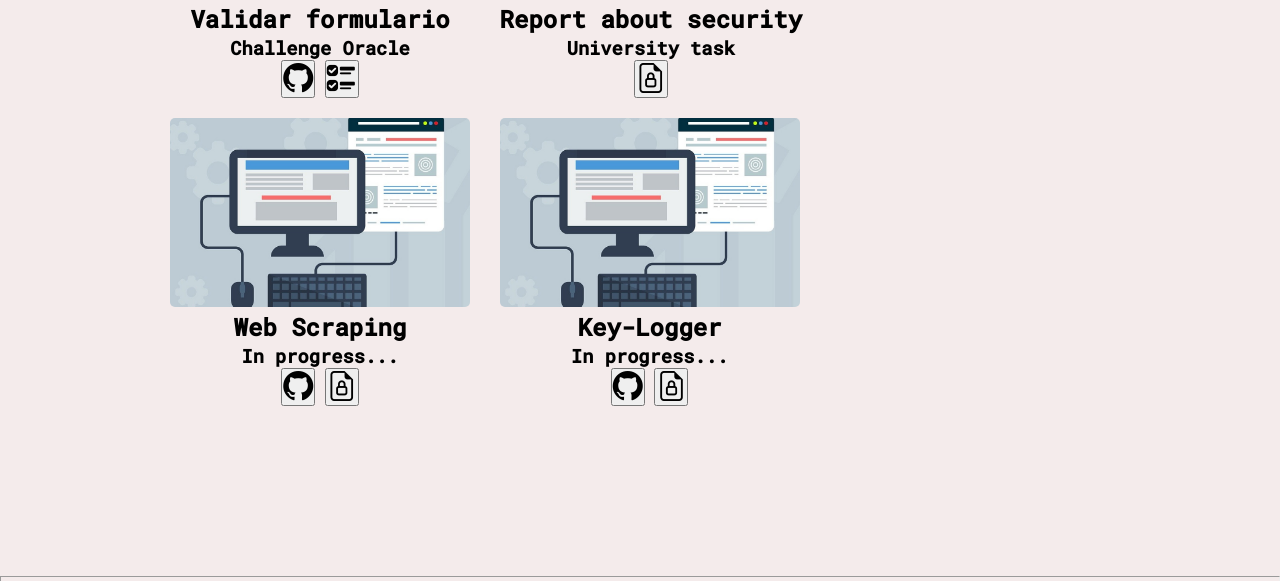
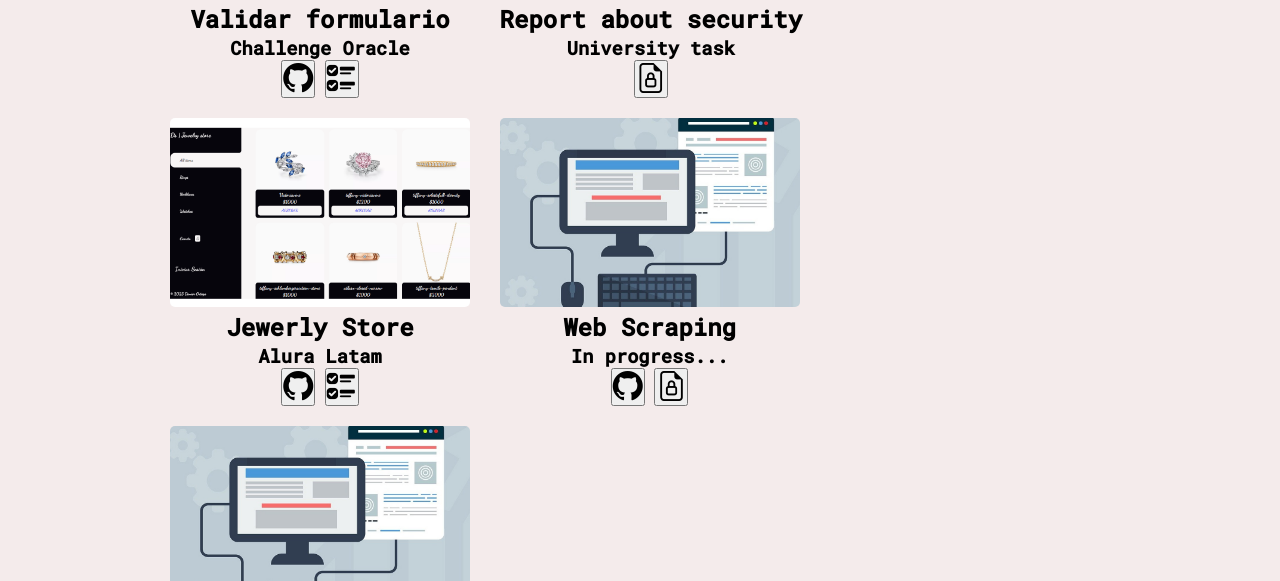
Before and after one commit to danierortega/portafolio, a plain HTML site: page index.html in a window 1280 px wide. Shown: the part 3826-4407 px from the top of the page. Drawn offline with nearby package versions, Linux system fonts and the light colour scheme.

Commit message:
add new jewerly store

```diff
--- a/index.html
+++ b/index.html
@@ -245,6 +245,19 @@
             </div>
         </div>
         <div class="experiencia-box">
+            <img class="imagen-experience" src="assets/jewerly store.png">
+            <div class="info-container">
+                <h2>Jewerly Store</h2>
+                <h3>Alura Latam </h3>
+                <div class="experience-description">
+                    <span class="experience-repo"><a href="https://github.com/danierortega/jewerlyStore"><button><i
+                                    class="bi-github"></i></button></a></span>
+                    <span class="experience-demo"><a href="https://danierortega.github.io/jewerlyStore/"><button><i
+                                    class="bi-ui-checks"></i></button></a></span>
+                </div>
+            </div>
+        </div>
+        <div class="experiencia-box">
             <img class="imagen-experience" src="assets/no-found.jpg">
             <div class="info-container">
                 <h2>Web Scraping</h2>
```
Also changed, not shown: assets/jewerly store.png (added).
